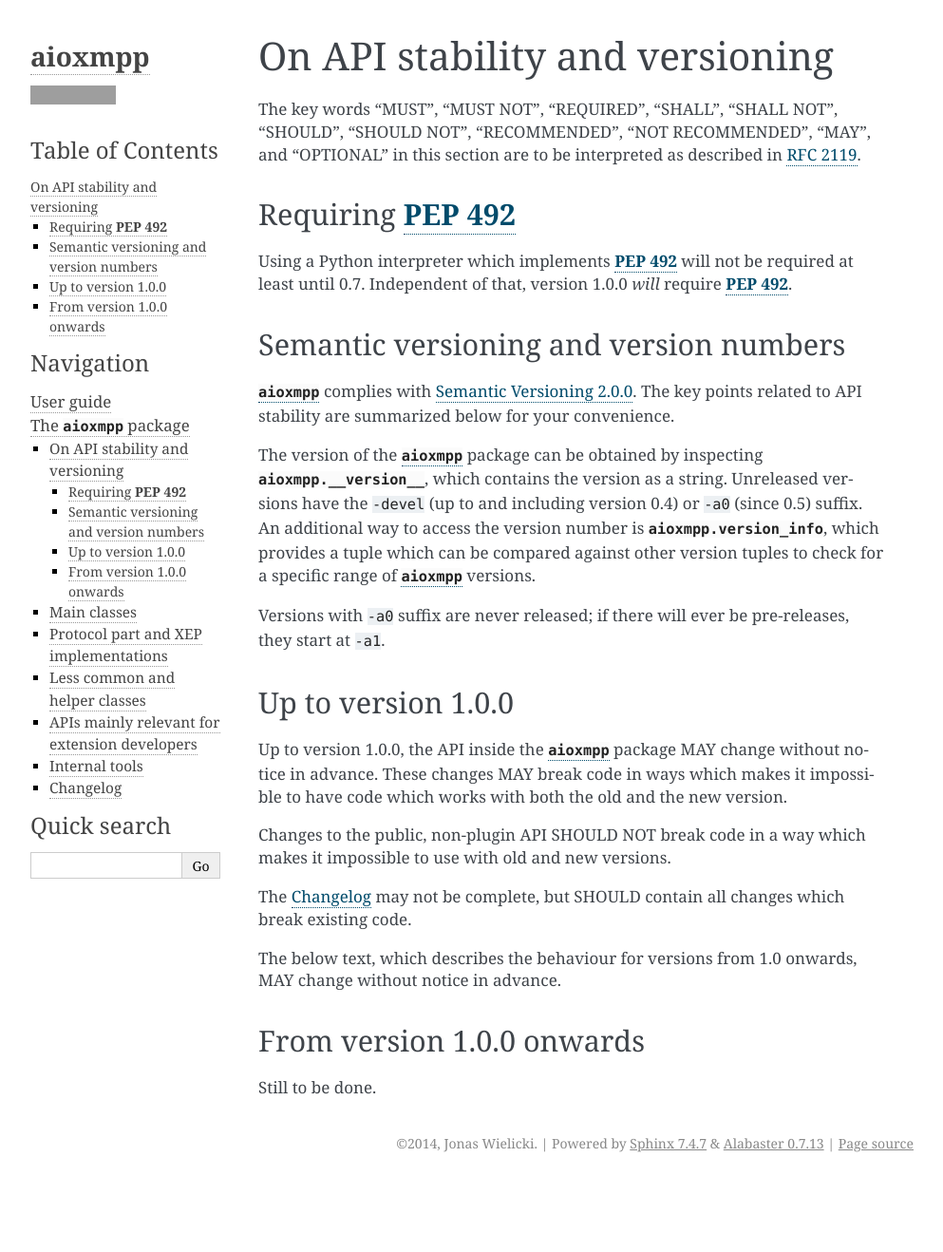
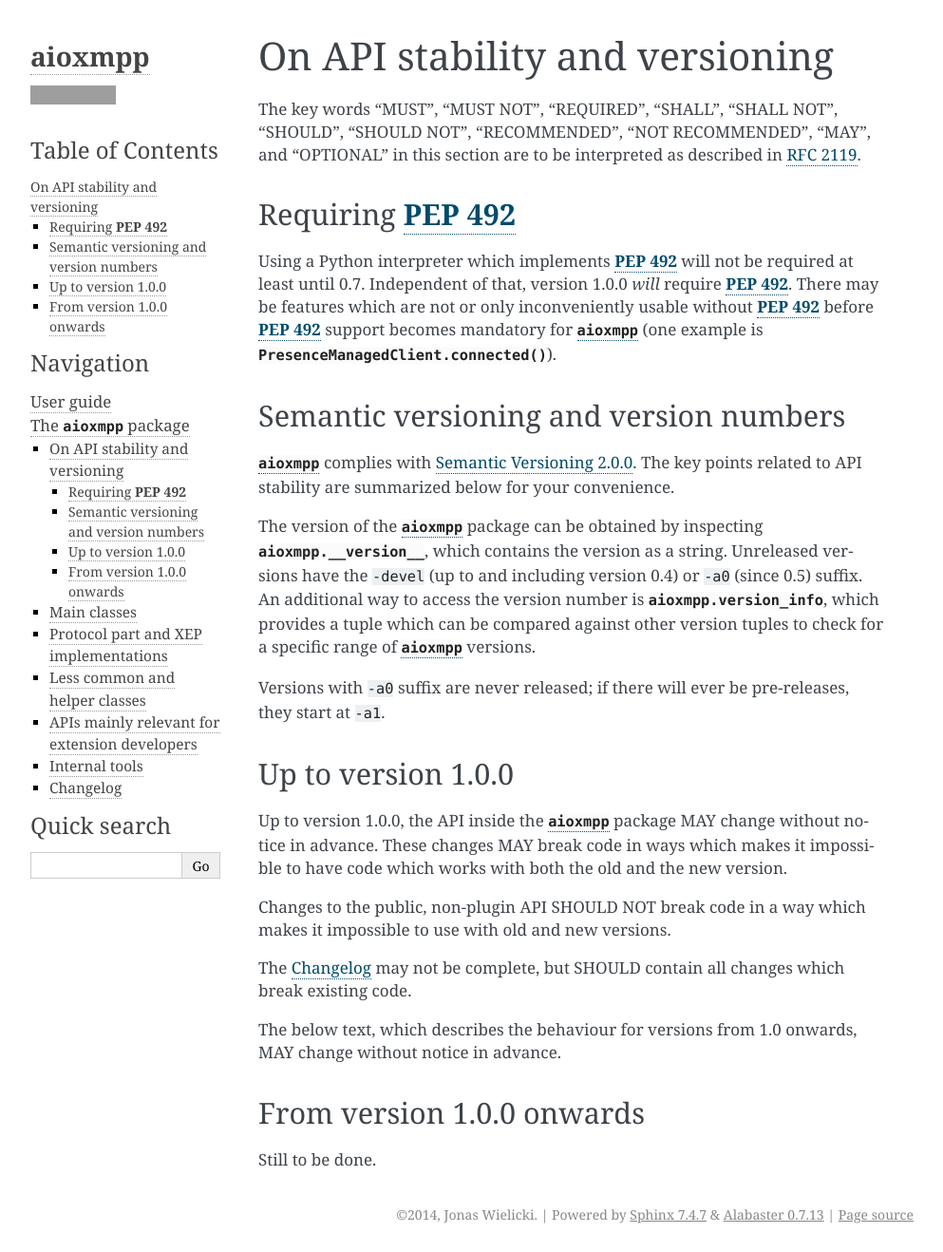
Before and after one commit to horazont/aioxmpp, a Sphinx documentation site: the page built from docs/api/stability.rst, in a window 1280 px wide. Shown: the whole page at 95% size, without its empty margins (148-1141 px from the left). Built offline with Sphinx 7.4.7, drawn with Linux system fonts in a browser that asks for light colours; before the commit the page ends 1243 px from its top, so only the background shows below that; grey boxes are pictures that could not be loaded.

Commit message:
Clarify on PEP 492

```diff
--- a/docs/api/stability.rst
+++ b/docs/api/stability.rst
@@ -14,6 +14,9 @@
 
 Using a Python interpreter which implements :pep:`492` will not be required at
 least until 0.7. Independent of that, version 1.0.0 *will* require :pep:`492`.
+There may be features which are not or only inconveniently usable without
+:pep:`492` before :pep:`492` support becomes mandatory for :mod:`aioxmpp` (one
+example is :meth:`PresenceManagedClient.connected`).
 
 Semantic versioning and version numbers
 =======================================
```
